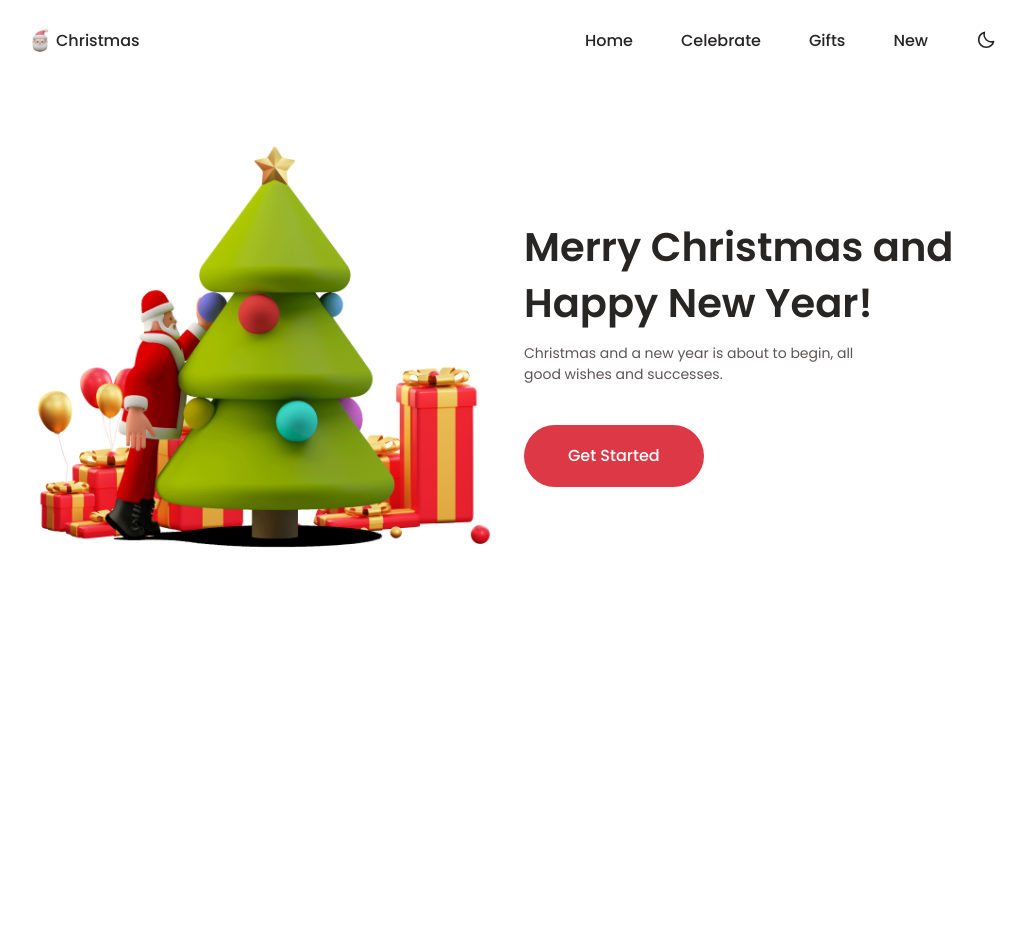
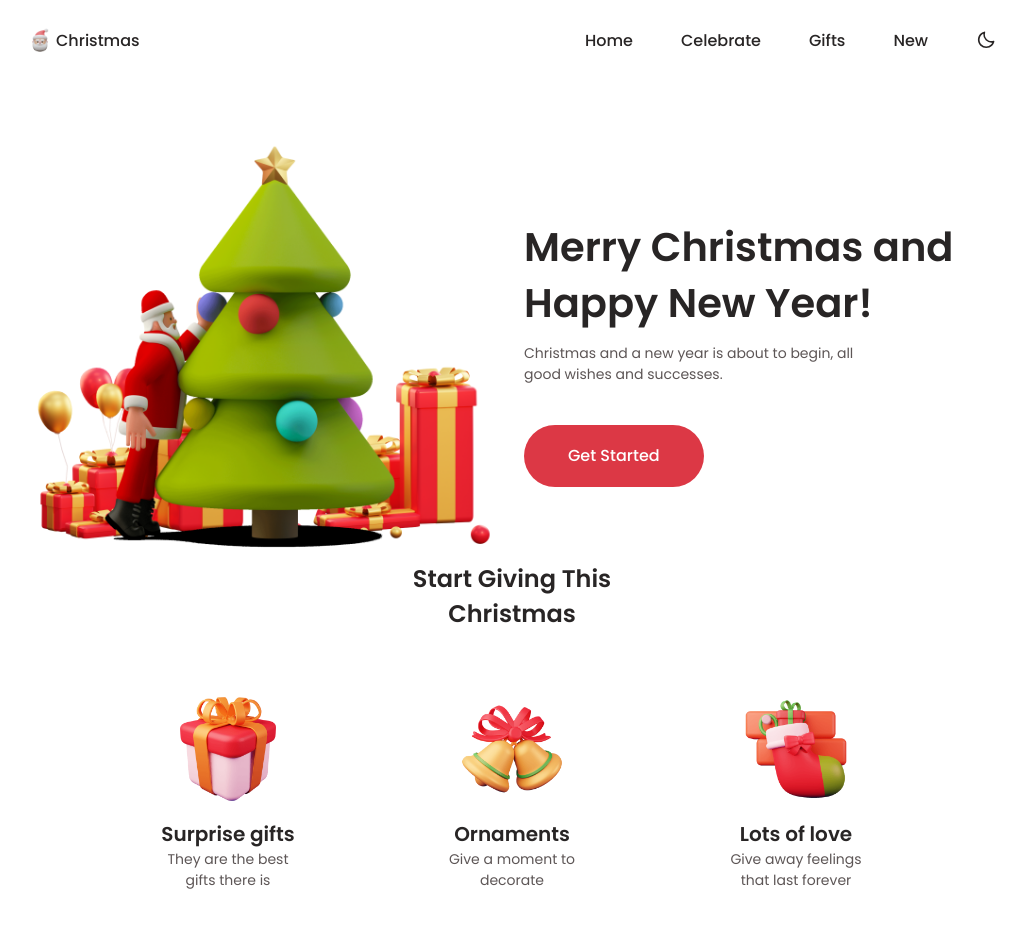
Before and after one commit to Victtor-777/Christmas_Website, a React (Vite) app: page / in a window 1280 px wide. Shown: the top 952 px of the page, without its empty margins (128-1154 px from the left). Built offline with nearby package versions, Linux system fonts and the light colour scheme.

Commit message:
Add Giving section

```diff
--- a/src/App.tsx
+++ b/src/App.tsx
@@ -1,4 +1,5 @@
 // import { BaseHeader } from "./Components/Header/BaseHeader";
+import { Giving } from "./Components/Giving/Giving";
 import { Header } from "./Components/Header/Header";
 import { Home } from "./Components/Home/Home";
 import { ScrollUP } from "./Components/ScrollUp/ScrollUp";
@@ -11,6 +12,7 @@ function App() {
       <ScrollUP />
       <main>
         <Home />
+        <Giving />
       </main>
     </>
   );
--- /dev/null
+++ b/src/Components/Giving/Giving.module.css
@@ -0,0 +1,44 @@
+.giving_section {
+  margin-top: 6rem;
+  display: grid;
+  justify-content: center;
+}
+
+.giving_section h2 {
+  color: var(--title-color);
+  text-align: center;
+  font-size: var(--h2-font-size);
+  font-weight: var(--font-semi-bold);
+  margin-bottom: 3rem;
+}
+
+.giving_container {
+  display: grid;
+  grid-template-columns: repeat(2, 1fr);
+  justify-content: center;
+  align-items: center;
+  gap: 1.75rem;
+}
+
+.giving_item {
+  text-align: center;
+  width: 8.75rem;
+}
+
+.giving_item h3 {
+  color: var(--title-color);
+  font-size: var(--h3-font-size);
+  font-weight: var(--font-semi-bold);
+}
+
+.giving_item p {
+  color: var(--text-color);
+  font-size: var(--small-font-size);
+}
+
+@media screen and (min-width: 767px) {
+  .giving_container {
+    display: flex;
+    gap: 9rem;
+  }
+}
--- /dev/null
+++ b/src/Components/Giving/Giving.tsx
@@ -0,0 +1,31 @@
+import styles from "./Giving.module.css";
+import giving1 from "../../assets/giving1.png";
+import giving2 from "../../assets/giving2.png";
+import giving3 from "../../assets/giving3.png";
+
+export function Giving() {
+  return (
+    <section id="#giving" className={`container ${styles.giving_section}`}>
+      <h2>
+        Start Giving This <br /> Christmas
+      </h2>
+      <div className={styles.giving_container}>
+        <div className={styles.giving_item}>
+          <img src={giving1} alt="" />
+          <h3>Surprise gifts</h3>
+          <p>They are the best gifts there is</p>
+        </div>
+        <div className={styles.giving_item}>
+          <img src={giving2} alt="" />
+          <h3>Ornaments</h3>
+          <p>Give a moment to decorate</p>
+        </div>
+        <div className={styles.giving_item}>
+          <img src={giving3} alt="" />
+          <h3>Lots of love</h3>
+          <p>Give away feelings that last forever</p>
+        </div>
+      </div>
+    </section>
+  );
+}
--- a/src/global.css
+++ b/src/global.css
@@ -79,6 +79,9 @@ body {
 
 main {
   overflow: hidden;
+  /* display: flex;
+  flex-direction: column;
+  gap: 6rem; */
 }
 
 h1,
```
Also changed, not shown: src/Components/Header/BaseHeader.module.css (deleted, +0 -107 lines), src/Components/Header/BaseHeader.tsx (deleted, +0 -75 lines).
